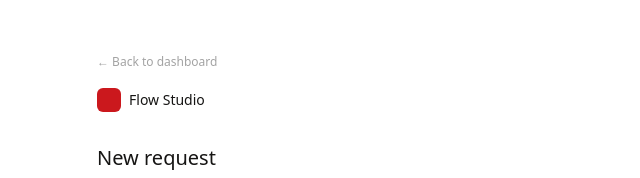
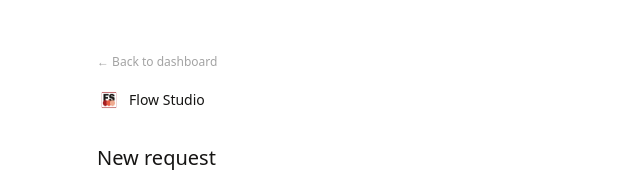
Before and after one commit to flwstu5/flow-studio-portal, a Next.js app: page /dashboard/new-request in a window 1280 px wide. Shown: the top 178 px of the page, without its empty margins (319-959 px from the left). Built offline with nearby package versions, Linux system fonts and the light colour scheme.

Commit message:
Swap placeholder logo for real Flow Studio branding

```diff
--- a/app/dashboard/files/page.js
+++ b/app/dashboard/files/page.js
@@ -46,7 +46,7 @@ export default async function FilesPage() {
     <div className="min-h-screen flex bg-white">
       <aside className="w-44 border-r border-neutral-200 p-4 flex flex-col gap-1">
         <div className="flex items-center gap-2 px-2 pb-6">
-          <div className="w-5 h-5 rounded-md bg-brand-dark" />
+          <img src="/logo-icon.png" alt="Flow Studio" className="w-5 h-5 rounded" />
           <span className="text-sm font-medium">Flow Studio</span>
         </div>
 
--- a/app/dashboard/new-request/page.js
+++ b/app/dashboard/new-request/page.js
@@ -10,7 +10,7 @@ export default function NewRequestPage() {
         </Link>
 
         <div className="flex items-center gap-2 mt-4 mb-8">
-          <div className="w-6 h-6 rounded-md bg-brand-dark" />
+          <img src="/logo-icon.png" alt="Flow Studio" className="w-6 h-6 rounded" />
           <span className="text-sm font-medium">Flow Studio</span>
         </div>
 
--- a/app/dashboard/page.js
+++ b/app/dashboard/page.js
@@ -74,7 +74,7 @@ export default async function DashboardPage() {
     <div className="min-h-screen flex bg-white">
       <aside className="w-44 border-r border-neutral-200 p-4 flex flex-col gap-1">
         <div className="flex items-center gap-2 px-2 pb-6">
-          <div className="w-5 h-5 rounded-md bg-brand-dark" />
+          <img src="/logo-icon.png" alt="Flow Studio" className="w-5 h-5 rounded" />
           <span className="text-sm font-medium">Flow Studio</span>
         </div>
 
--- a/app/dashboard/requests/page.js
+++ b/app/dashboard/requests/page.js
@@ -42,7 +42,7 @@ export default async function RequestsPage() {
     <div className="min-h-screen flex bg-white">
       <aside className="w-44 border-r border-neutral-200 p-4 flex flex-col gap-1">
         <div className="flex items-center gap-2 px-2 pb-6">
-          <div className="w-5 h-5 rounded-md bg-brand-dark" />
+          <img src="/logo-icon.png" alt="Flow Studio" className="w-5 h-5 rounded" />
           <span className="text-sm font-medium">Flow Studio</span>
         </div>
 
--- a/app/login/page.js
+++ b/app/login/page.js
@@ -47,9 +47,8 @@ export default function LoginPage() {
   return (
     <main className="min-h-screen flex items-center justify-center bg-white px-4">
       <div className="w-full max-w-sm">
-        <div className="flex items-center gap-2 mb-8">
-          <div className="w-6 h-6 rounded-md bg-brand-dark" />
-          <span className="text-sm font-medium">Flow Studio</span>
+        <div className="mb-8">
+          <img src="/logo-full.png" alt="Flow Studio" className="h-12 w-auto" />
         </div>
 
         <h1 className="text-xl font-medium mb-2">Client portal</h1>
--- a/app/staff/StaffSidebar.js
+++ b/app/staff/StaffSidebar.js
@@ -12,7 +12,7 @@ export default function StaffSidebar({ active }) {
   return (
     <aside className="w-44 border-r border-neutral-200 p-4 flex flex-col gap-1 flex-shrink-0">
       <div className="flex items-center gap-2 px-2 pb-6">
-        <div className="w-5 h-5 rounded-md bg-brand-dark" />
+        <img src="/logo-icon.png" alt="Flow Studio" className="w-5 h-5 rounded" />
         <span className="text-sm font-medium">Flow Studio</span>
       </div>
 
```
Also changed, not shown: public/logo-full.png (added), public/logo-icon.png (added).
